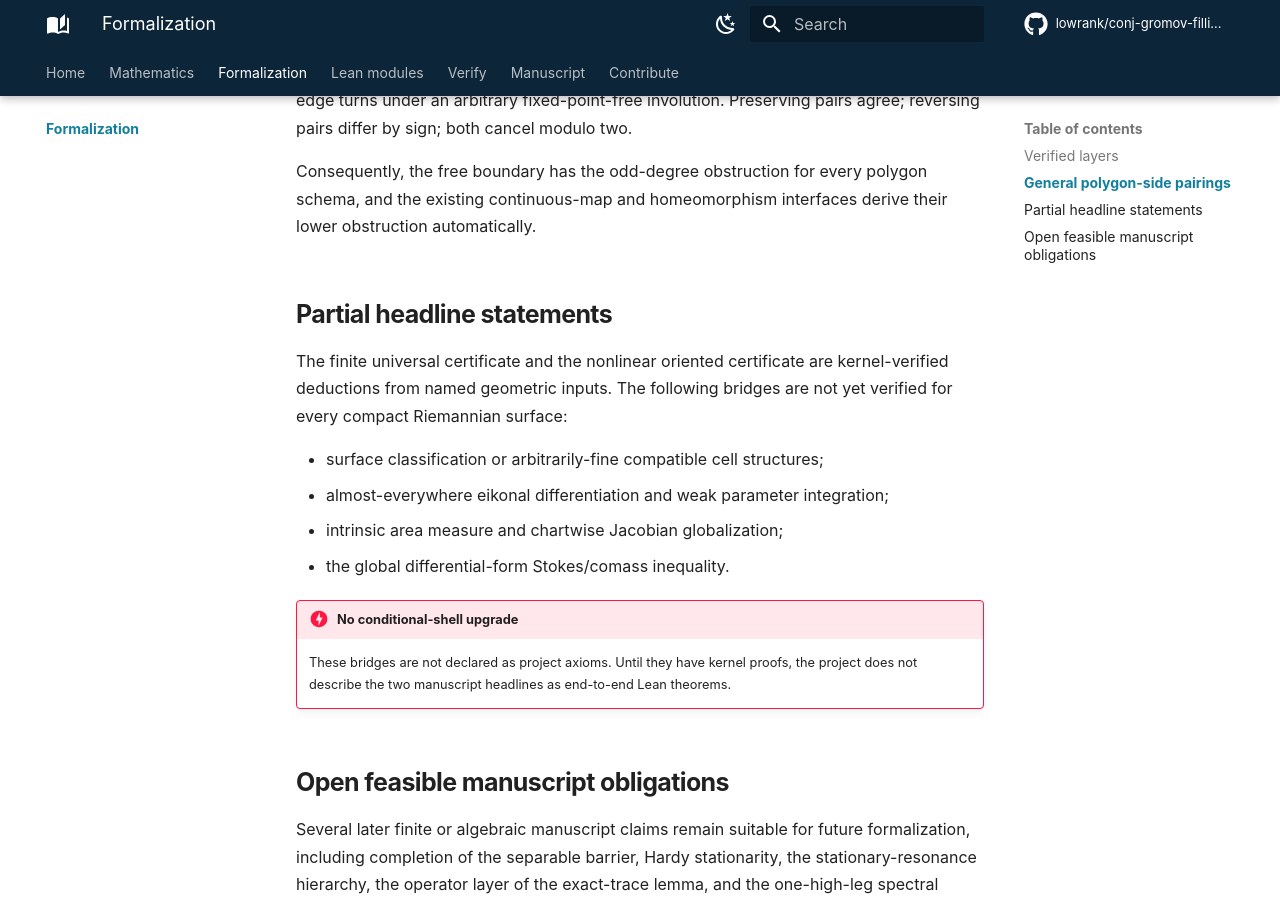
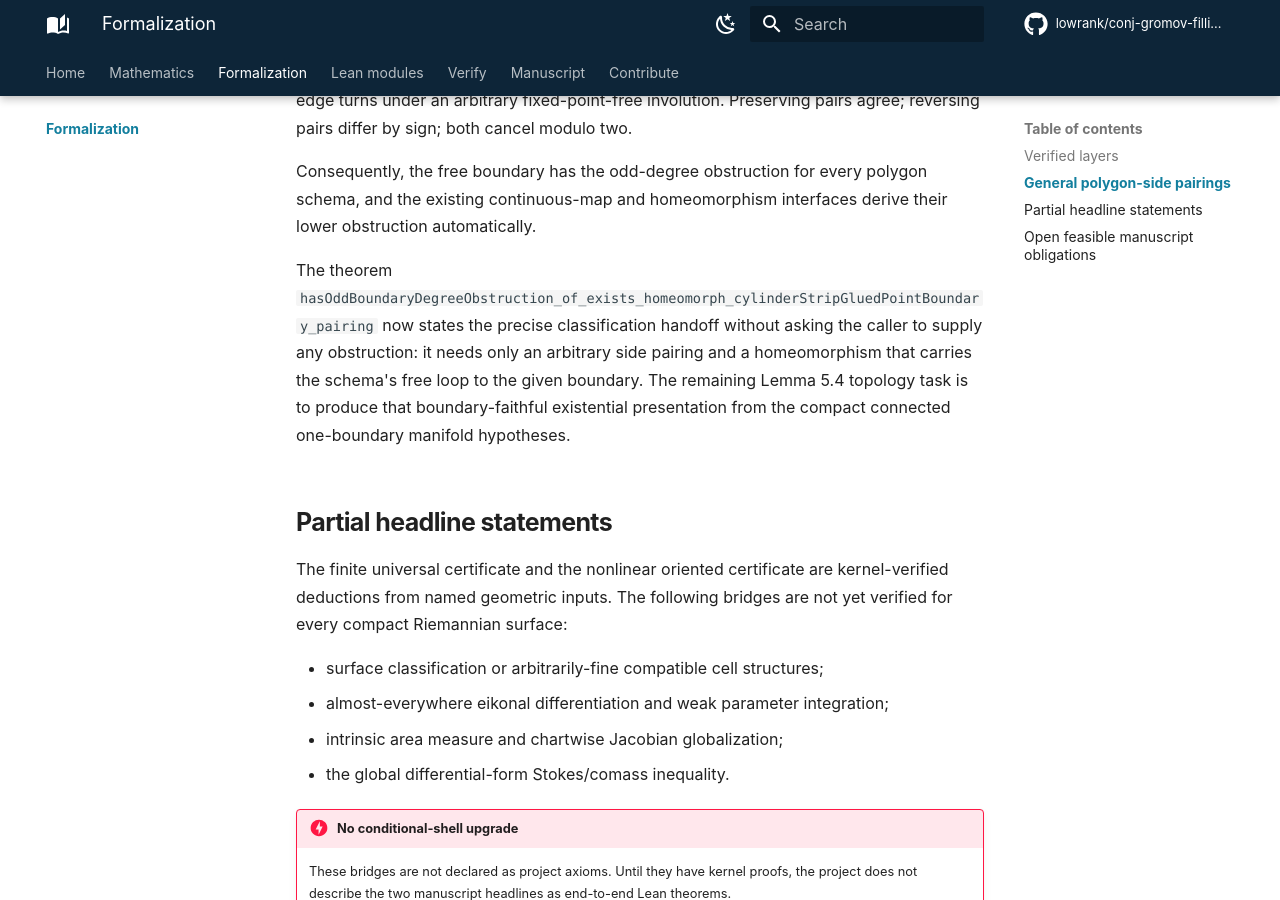
Before and after one commit to lowrank/gromov-filling-lower-bound, an MkDocs documentation site: the page built from docs/formalization.md, in a window 1280 px wide and 900 px high, scrolled down 1785 px. Built offline with MkDocs 1.6.1 and Material for MkDocs 9.7.7, drawn with Linux system fonts in a browser that asks for light colours; comment, search, counter and statistics services are not loaded.

Commit message:
feat: expose Lemma 5.4 classification handoff

```diff
--- a/docs/formalization.md
+++ b/docs/formalization.md
@@ -61,6 +61,15 @@ Consequently, the free boundary has the odd-degree obstruction for every
 polygon schema, and the existing continuous-map and homeomorphism interfaces
 derive their lower obstruction automatically.
 
+The theorem
+`hasOddBoundaryDegreeObstruction_of_exists_homeomorph_cylinderStripGluedPointBoundary_pairing`
+now states the precise classification handoff without asking the caller to
+supply any obstruction: it needs only an arbitrary side pairing and a
+homeomorphism that carries the schema's free loop to the given boundary. The
+remaining Lemma 5.4 topology task is to produce that boundary-faithful
+existential presentation from the compact connected one-boundary manifold
+hypotheses.
+
 ## Partial headline statements
 
 The finite universal certificate and the nonlinear oriented certificate are
```
Also changed, not shown: FORMALIZATION.md (+13 -2 lines), 1 other file.
